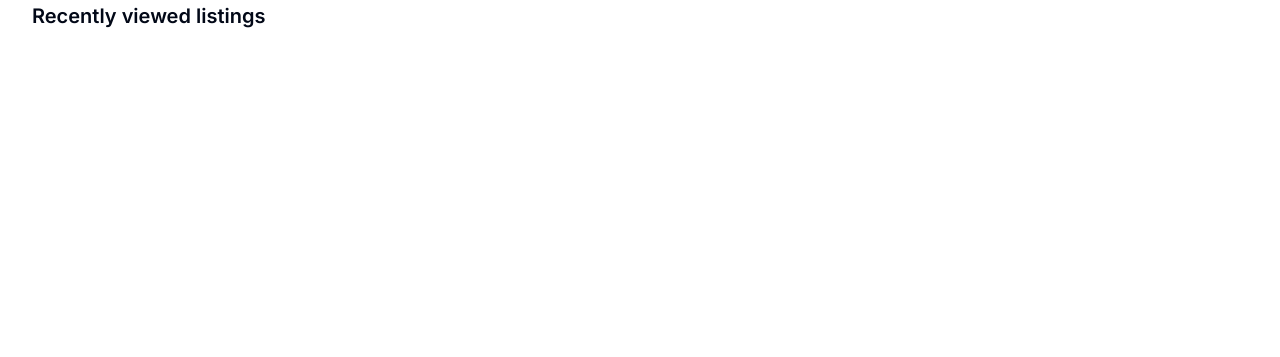
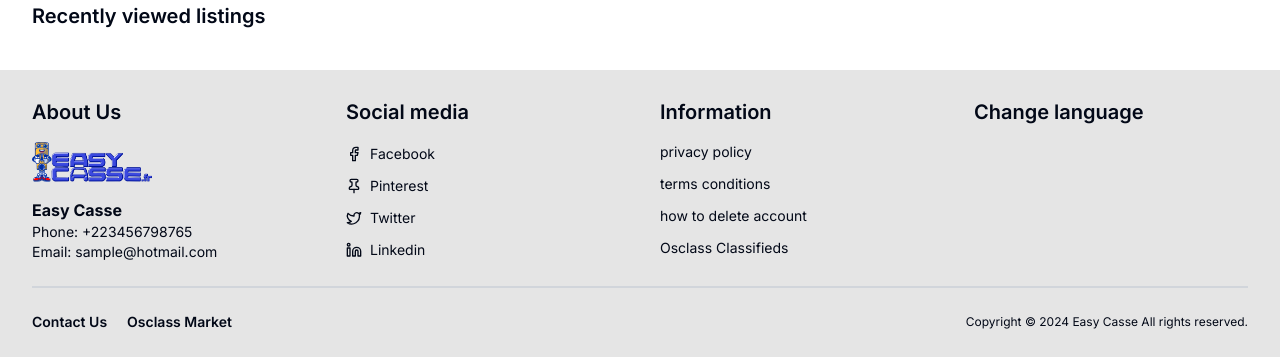
Before and after one commit to MajedHasan/abdel93200--front-end, a Next.js app: page / in a window 1280 px wide. Shown: the part 1374-1731 px from the top of the page. Before the commit the page ends 1444 px from the top, so only its background shows below. Built offline with nearby package versions, Linux system fonts and the light colour scheme.

Commit message:
Footer Done

```diff
--- a/src/app/(main)/_components/premium.jsx
+++ b/src/app/(main)/_components/premium.jsx
@@ -7,6 +7,7 @@ const Premium = () => {
         <h2 className="lg:text-xl text-lg font-semibold mb-4">
           Today's premium selection
         </h2>
+        <div className=""></div>
       </div>
     </section>
   );
--- /dev/null
+++ b/src/app/(main)/_components/productCard.jsx
@@ -0,0 +1,19 @@
+import {
+  Card,
+  CardContent,
+  CardFooter,
+  CardHeader,
+} from "@/components/ui/card";
+import React from "react";
+
+const ProductCard = () => {
+  return (
+    <Card>
+      <CardHeader></CardHeader>
+      <CardContent></CardContent>
+      <CardFooter></CardFooter>
+    </Card>
+  );
+};
+
+export default ProductCard;
--- a/src/components/global/footer.jsx
+++ b/src/components/global/footer.jsx
@@ -1,12 +1,84 @@
+import { FacebookIcon, LinkedinIcon, PinIcon, TwitterIcon } from "lucide-react";
+import Image from "next/image";
+import Link from "next/link";
 import React from "react";
 
 const Footer = () => {
   return (
-    <footer>
+    <footer className="bg-[#e5e5e5] py-7">
       <div className="container mx-auto">
         {/* Footer Top */}
-        <div className="grid xl:grid-cols-4 lg:grid-cols-3 md:grid-cols-2 grid-cols-1 gap-10"></div>
+        <div className="grid xl:grid-cols-4 lg:grid-cols-3 md:grid-cols-2 grid-cols-1 gap-10">
+          <div>
+            <h3 className="text-xl font-semibold mb-4">About Us</h3>
+            <div>
+              <Image
+                src="/logo-black.png"
+                alt="Logo Black"
+                width={500}
+                height={500}
+                className="w-full h-fit max-w-[120px]"
+              />
+              <p className="font-bold text-md mt-4">Easy Casse</p>
+              <p className="text-sm">
+                Phone: +223456798765 <br /> Email: sample@hotmail.com
+              </p>
+            </div>
+          </div>
+          <div>
+            <h3 className="text-xl font-semibold mb-4">Social media</h3>
+            <ul className="flex flex-col gap-2">
+              <li>
+                <a href="#" className="flex items-center gap-2">
+                  <FacebookIcon className="w-4" />
+                  <span className="text-sm">Facebook</span>
+                </a>
+              </li>
+              <li>
+                <a href="#" className="flex items-center gap-2">
+                  <PinIcon className="w-4" />
+                  <span className="text-sm">Pinterest</span>
+                </a>
+              </li>
+              <li>
+                <a href="#" className="flex items-center gap-2">
+                  <TwitterIcon className="w-4" />
+                  <span className="text-sm">Twitter</span>
+                </a>
+              </li>
+              <li>
+                <a href="#" className="flex items-center gap-2">
+                  <LinkedinIcon className="w-4" />
+                  <span className="text-sm">Linkedin</span>
+                </a>
+              </li>
+            </ul>
+          </div>
+          <div>
+            <h3 className="text-xl font-semibold mb-4">Information</h3>
+            <div className="flex flex-col gap-3 text-sm">
+              <Link href={"/"}>privacy policy</Link>
+              <Link href={"/"}>terms conditions</Link>
+              <Link href={"/"}>how to delete account</Link>
+              <Link href={"/"}>Osclass Classifieds</Link>
+            </div>
+          </div>
+          <div>
+            <h3 className="text-xl font-semibold mb-4">Change language</h3>
+            <div></div>
+          </div>
+        </div>
         {/* Footer Top */}
+        <hr className="border border-gray-300 mt-6" />
+        <div className="flex lg:flex-row flex-col gap-10 items-center lg:justify-between justify-center mt-6">
+          <div className="flex items-center gap-5 text-sm font-semibold">
+            <Link href={""}>Contact Us</Link>
+            <Link href={""}>Osclass Market</Link>
+          </div>
+          <p className="text-xs">
+            Copyright © 2024 Easy Casse All rights reserved.
+          </p>
+        </div>
       </div>
     </footer>
   );
```
Also changed, not shown: public/logo-black.png (added).
